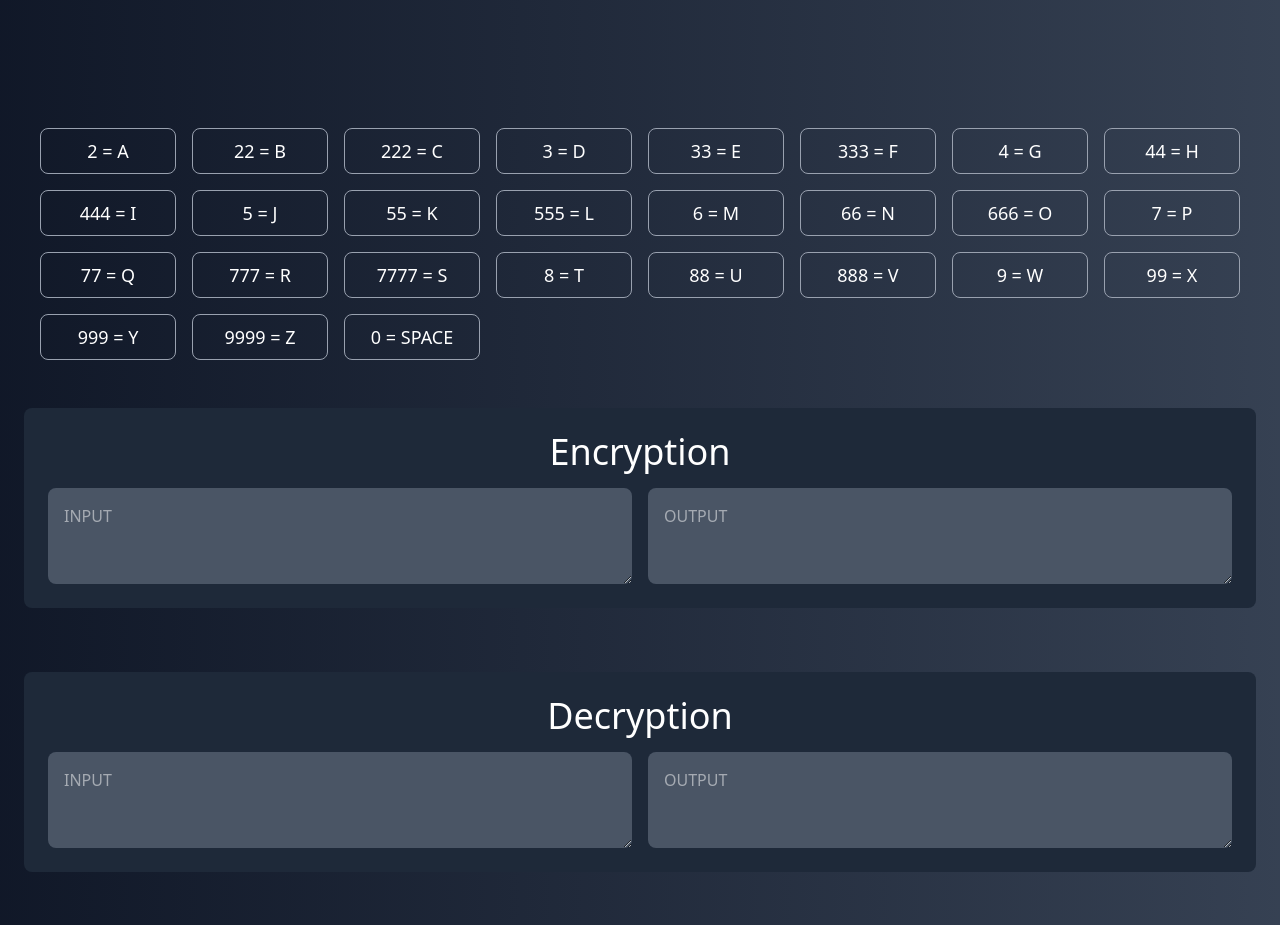
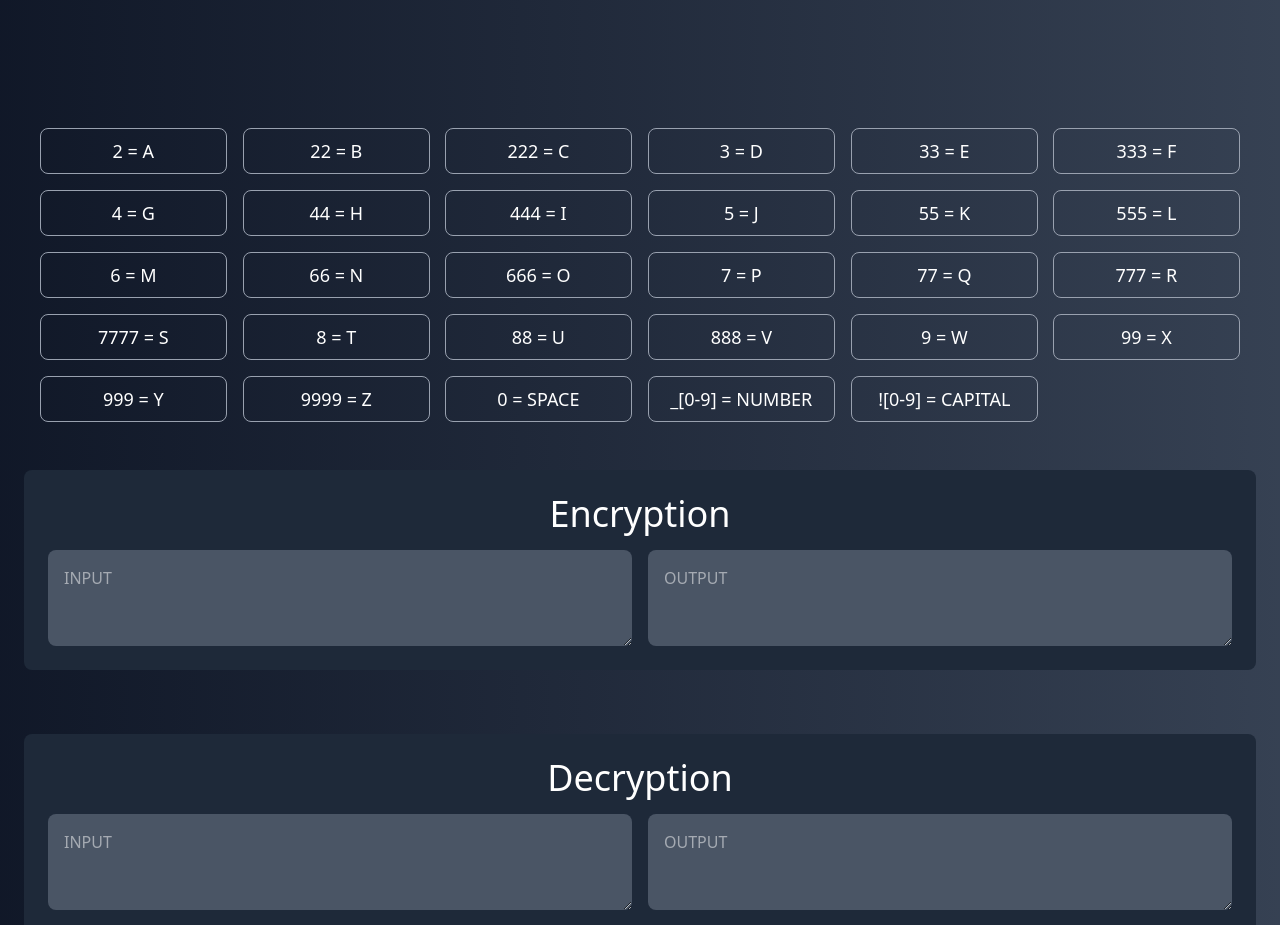
Before and after one commit to RizqullahY/nokia-chiper, a website: page index.html in a window 1280 px wide. Shown: the part 780-1705 px from the top of the page. Drawn offline with Linux system fonts and the light colour scheme.

Commit message:
CHORE: adding mapping javascript

```diff
--- a/code/javascript.js
+++ b/code/javascript.js
@@ -1,32 +1,26 @@
 const nokiaChiper = {
   mapping: {
-    2: "a",
-    22: "b",
-    222: "c",
-    3: "d",
-    33: "e",
-    333: "f",
-    4: "g",
-    44: "h",
-    444: "i",
-    5: "j",
-    55: "k",
-    555: "l",
-    6: "m",
-    66: "n",
-    666: "o",
-    7: "p",
-    77: "q",
-    777: "r",
-    7777: "s",
-    8: "t",
-    88: "u",
-    888: "v",
-    9: "w",
-    99: "x",
-    999: "y",
-    9999: "z",
+    2: "a", 22: "b", 222: "c",
+    3: "d", 33: "e", 333: "f",
+    4: "g", 44: "h", 444: "i",
+    5: "j", 55: "k", 555: "l",
+    6: "m", 66: "n", 666: "o",
+    7: "p", 77: "q", 777: "r", 7777: "s",
+    8: "t", 88: "u", 888: "v",
+    9: "w", 99: "x", 999: "y", 9999: "z",
     0: " ",
+
+    "_0": "0", "_1": "1", "_2": "2", "_3": "3", "_4": "4",
+    "_5": "5", "_6": "6", "_7": "7", "_8": "8", "_9": "9",
+
+    "!2": "A", "!22": "B", "!222": "C",
+    "!3": "D", "!33": "E", "!333": "F",
+    "!4": "G", "!44": "H", "!444": "I",
+    "!5": "J", "!55": "K", "!555": "L",
+    "!6": "M", "!66": "N", "!666": "O",
+    "!7": "P", "!77": "Q", "!777": "R", "!7777": "S",
+    "!8": "T", "!88": "U", "!888": "V",
+    "!9": "W", "!99": "X", "!999": "Y", "!9999": "Z"
   },
 
   reverseMapping: function () {
@@ -41,7 +35,12 @@ const nokiaChiper = {
     let reverseMap = this.reverseMapping();
     return text
       .split("")
-      .map((char) => reverseMap[char.toLowerCase()] || char)
+      .map((char) => {
+        if (char >= "A" && char <= "Z") {
+          return reverseMap[char] || char;
+        }
+        return reverseMap[char.toLowerCase()] || char;
+      })
       .join(" ");
   },
 
--- a/js/nokia-chiper-map.js
+++ b/js/nokia-chiper-map.js
@@ -26,19 +26,21 @@ document.addEventListener("DOMContentLoaded", function () {
       { key: "99", value: "X" },
       { key: "999", value: "Y" },
       { key: "9999", value: "Z" },
-      { key: "0", value: "SPACE" }
+      { key: "0", value: "SPACE" },
+      { key: "_[0-9]", value: "NUMBER" },
+      { key: "![0-9]", value: "CAPITAL" },
     ];
 
     const mappingContainer = document.getElementById("mapping");
     mappingContainer.classList.add(
       "grid",
       "gap-4",
-      "px-4", // Padding kecil untuk semua ukuran layar
-      "grid-cols-2",  // Default untuk layar kecil (xs, sm)
-      "sm:grid-cols-2",
-      "md:grid-cols-4", // Untuk layar sedang (md)
-      "lg:grid-cols-6", // Untuk layar besar (lg)
-      "xl:grid-cols-8"  // Untuk layar ekstra besar (xl)
+      "px-4",
+      "grid-cols-2",
+      "sm:grid-cols-3",
+      "md:grid-cols-4",
+      "lg:grid-cols-5",
+      "xl:grid-cols-6",
     );
     mapping.forEach(item => {
       const div = document.createElement("div");
```
Also changed, not shown: css/output.css.
